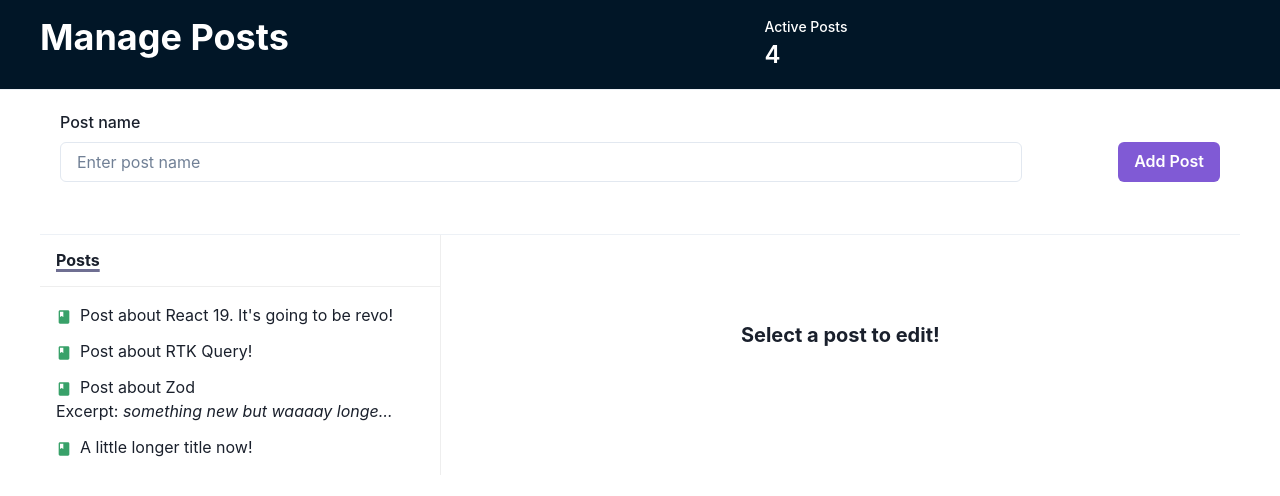
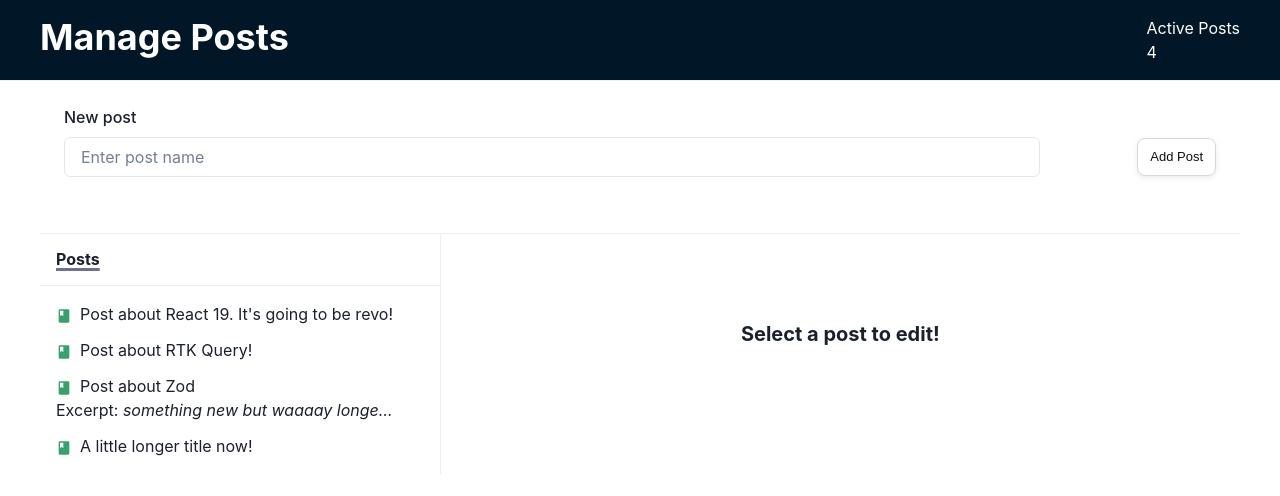
Before and after one commit to fricze/rtk3, a React (Create React App) app: page / in a window 1280 px wide. Shown: the top 496 px of the page. Built offline with nearby package versions, Linux system fonts and the light colour scheme; data requests are answered from the project's data file.

Commit message:
less chakra

```diff
--- a/src/features/posts/PostsManager.tsx
+++ b/src/features/posts/PostsManager.tsx
@@ -13,9 +13,6 @@ import {
   ListIcon,
   ListItem,
   Spacer,
-  Stat,
-  StatLabel,
-  StatNumber,
   useToast,
 } from "@chakra-ui/react";
 import { MdBook } from "react-icons/md";
@@ -72,10 +69,10 @@ const AddPost = () => {
     });
 
   return (
-    <Flex p={5}>
+    <div className="new-post">
       <Box flex={10} pb={8}>
         <FormControl isInvalid={isError}>
-          <FormLabel htmlFor="name">Post name</FormLabel>
+          <FormLabel htmlFor="name">New post</FormLabel>
           <Input
             id="name"
             name="name"
@@ -90,17 +87,8 @@ const AddPost = () => {
 
       <Spacer />
 
-      <Box>
-        <Button
-          mt={8}
-          colorScheme="purple"
-          isLoading={isLoading}
-          onClick={handleAddPost}
-        >
-          Add Post
-        </Button>
-      </Box>
-    </Flex>
+      <button onClick={handleAddPost}>Add Post</button>
+    </div>
   );
 };
 
@@ -215,10 +203,10 @@ export const PostsCountStat = () => {
   if (!posts) return null;
 
   return (
-    <Stat>
-      <StatLabel>Active Posts</StatLabel>
-      <StatNumber>{posts?.length}</StatNumber>
-    </Stat>
+    <div className="stats">
+      <h1>Active Posts</h1>
+      <p>{posts?.length}</p>
+    </div>
   );
 };
 
@@ -232,7 +220,9 @@ export const PostsManager = () => {
           <PostsCountStat />
         </Flex>
       </Flex>
+
       <Divider />
+
       <Box maxWidth={"1200px"} margin={"0 auto"}>
         <AddPost />
         <Divider />
--- /dev/null
+++ b/src/global.css
@@ -0,0 +1,39 @@
+button,
+input[type="submit"] {
+    background-color: #fff;
+    border: 1px solid #d5d9d9;
+    border-radius: 8px;
+    box-shadow: rgba(213, 217, 217, 0.5) 0 2px 5px 0;
+    box-sizing: border-box;
+    color: #0f1111;
+    cursor: pointer;
+    display: inline-block;
+    font-family: "Amazon Ember", sans-serif;
+    font-size: 13px;
+    line-height: 24px;
+    position: relative;
+    text-align: center;
+    text-decoration: none;
+    user-select: none;
+    -webkit-user-select: none;
+    touch-action: manipulation;
+    vertical-align: middle;
+    padding: 0.25lh 0.5lh !important;
+
+    &:hover {
+        background-color: #f7fafa;
+    }
+
+    &:focus {
+        border-color: #008296;
+        box-shadow: rgba(213, 217, 217, 0.5) 0 2px 5px 0;
+        outline: 0;
+    }
+}
+
+.new-post {
+    line-height: 24px;
+    display: flex;
+    padding: 1lh;
+    align-items: center;
+}
--- a/src/index.tsx
+++ b/src/index.tsx
@@ -3,6 +3,7 @@ import ReactDOM from "react-dom/client";
 import App from "./App";
 import { api } from "./app/services/posts";
 import { ChakraProvider } from "@chakra-ui/react";
+import "./global.css";
 
 import { BrowserRouter } from "react-router-dom";
 import { ApiProvider } from "@reduxjs/toolkit/query/react";
```
